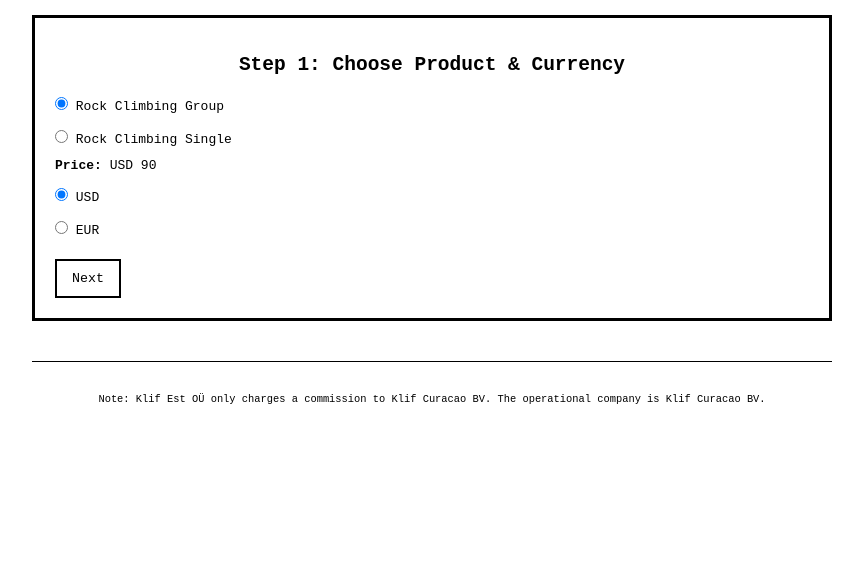
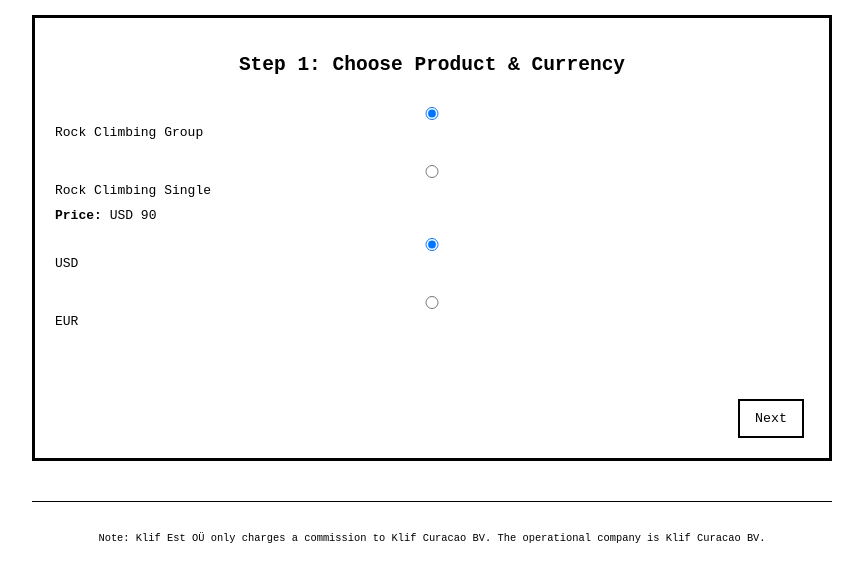
Before and after one commit to deniedwin/brutalist, a plain HTML site: page index.html in a window 1280 px wide. Shown: the part 90-672 px from the top of the page, without its empty margins (208-1071 px from the left). Drawn offline with Linux system fonts and the light colour scheme.

Commit message:
Fix all step boxes to the same size

```diff
--- a/index.html
+++ b/index.html
@@ -21,10 +21,13 @@
     h1, h2 {
       text-align: center;
     }
-    .box, .step {
+    .step {
       border: 3px solid #000;
       padding: 20px;
       margin-bottom: 20px;
+      min-height: 400px;           /* All boxes have the same minimum height */
+      display: flex;
+      flex-direction: column;
     }
     label {
       display: block;
@@ -33,7 +36,7 @@
     /* Fixed label width for alignment in Step 4 */
     .field-label {
       display: inline-block;
-      width: 80px; /* Adjust width as needed for alignment */
+      width: 80px;
     }
     button {
       margin: 10px 5px 0 0;
@@ -46,13 +49,19 @@
       color: #000;
       -webkit-appearance: none;
       appearance: none;
-      display: inline-block;
       box-sizing: border-box;
+    }
+    /* Container for action buttons; pushed to the bottom */
+    .button-container {
+      margin-top: auto;
+      text-align: right;
     }
     select, input {
       font-family: monospace;
       padding: 5px;
       margin: 5px 0;
+      width: 100%;
+      box-sizing: border-box;
     }
     .legal {
       text-align: center;
@@ -85,15 +94,19 @@
         <label>
           <input type="radio" name="currency" value="EUR"> EUR
         </label>
+        <div class="button-container">
           <button type="button" onclick="nextStep(1)">Next</button>
+        </div>
       </div>
 
       <!-- Step 2: Date Selection -->
       <div class="step" id="step2" style="display:none;">
         <h2>Step 2: Select Date</h2>
         <select id="dateSelect" name="date" required></select>
+        <div class="button-container">
           <button type="button" onclick="prevStep(2)">Back</button>
           <button type="button" onclick="nextStep(2)">Next</button>
+        </div>
       </div>
 
       <!-- Step 3: Session Selection -->
@@ -105,8 +118,10 @@
         <label>
           <input type="radio" name="session" value="sunset" required> Sunset (3-6pm) – <span>AVBL: 12/12</span>
         </label>
+        <div class="button-container">
           <button type="button" onclick="prevStep(3)">Back</button>
           <button type="button" onclick="nextStep(3)">Next</button>
+        </div>
       </div>
 
       <!-- Step 4: Personal Details -->
@@ -115,16 +130,20 @@
         <label><span class="field-label">Name:</span><input type="text" name="name" required></label>
         <label><span class="field-label">Email:</span><input type="email" name="email" required></label>
         <label><span class="field-label">Phone:</span><input type="tel" name="phone" required></label>
+        <div class="button-container">
           <button type="button" onclick="prevStep(4)">Back</button>
           <button type="button" onclick="nextStep(4)">Next</button>
+        </div>
       </div>
 
       <!-- Step 5: Review & Checkout -->
       <div class="step" id="step5" style="display:none;">
         <h2>Step 5: Review & Pay</h2>
         <div id="reviewSection"></div>
+        <div class="button-container">
           <button type="button" onclick="prevStep(5)">Back</button>
           <button type="submit">Pay</button>
+        </div>
       </div>
     </form>
     <div class="legal">
```
Lines whose indentation alone changed are shown as unchanged.
